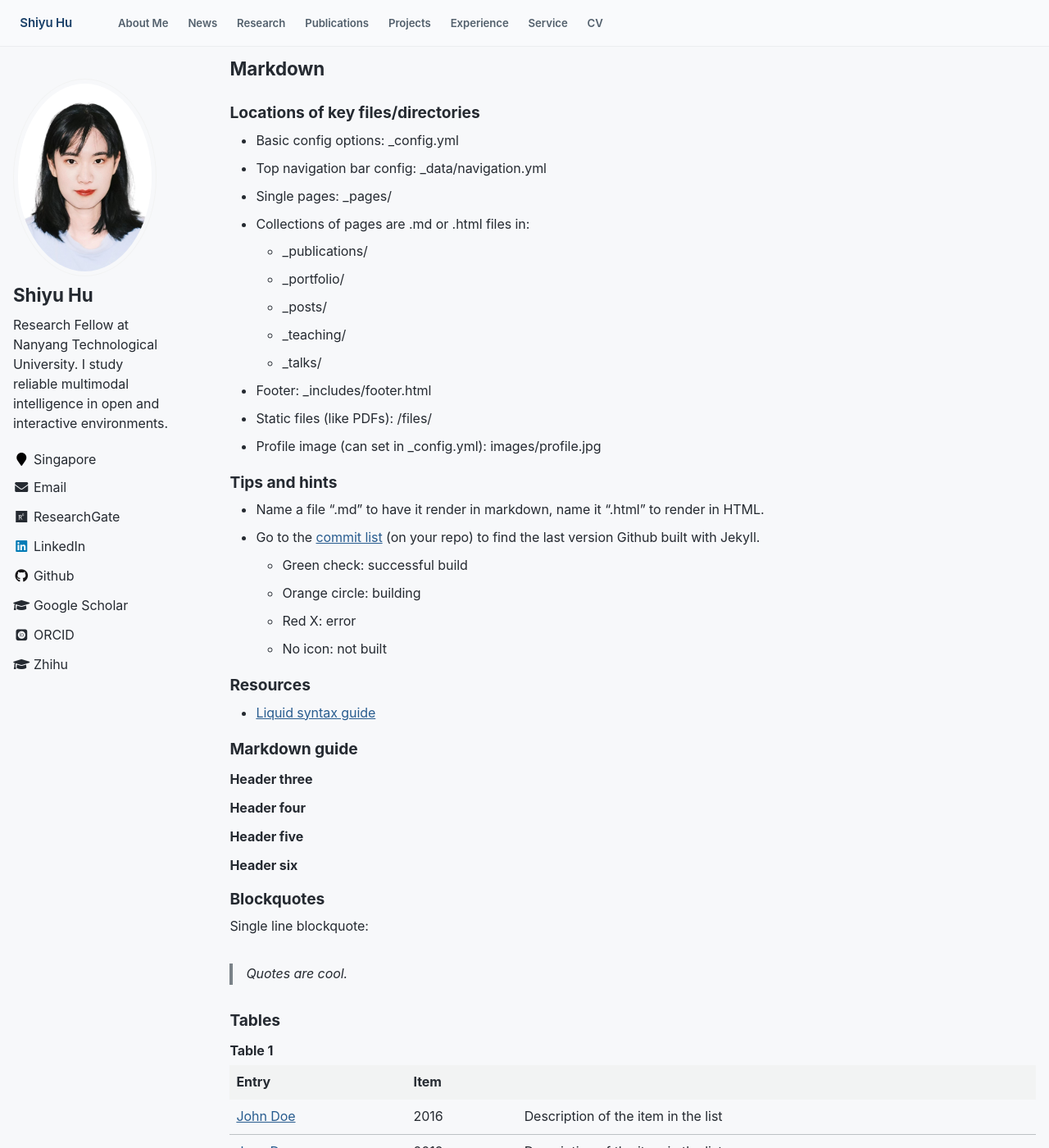
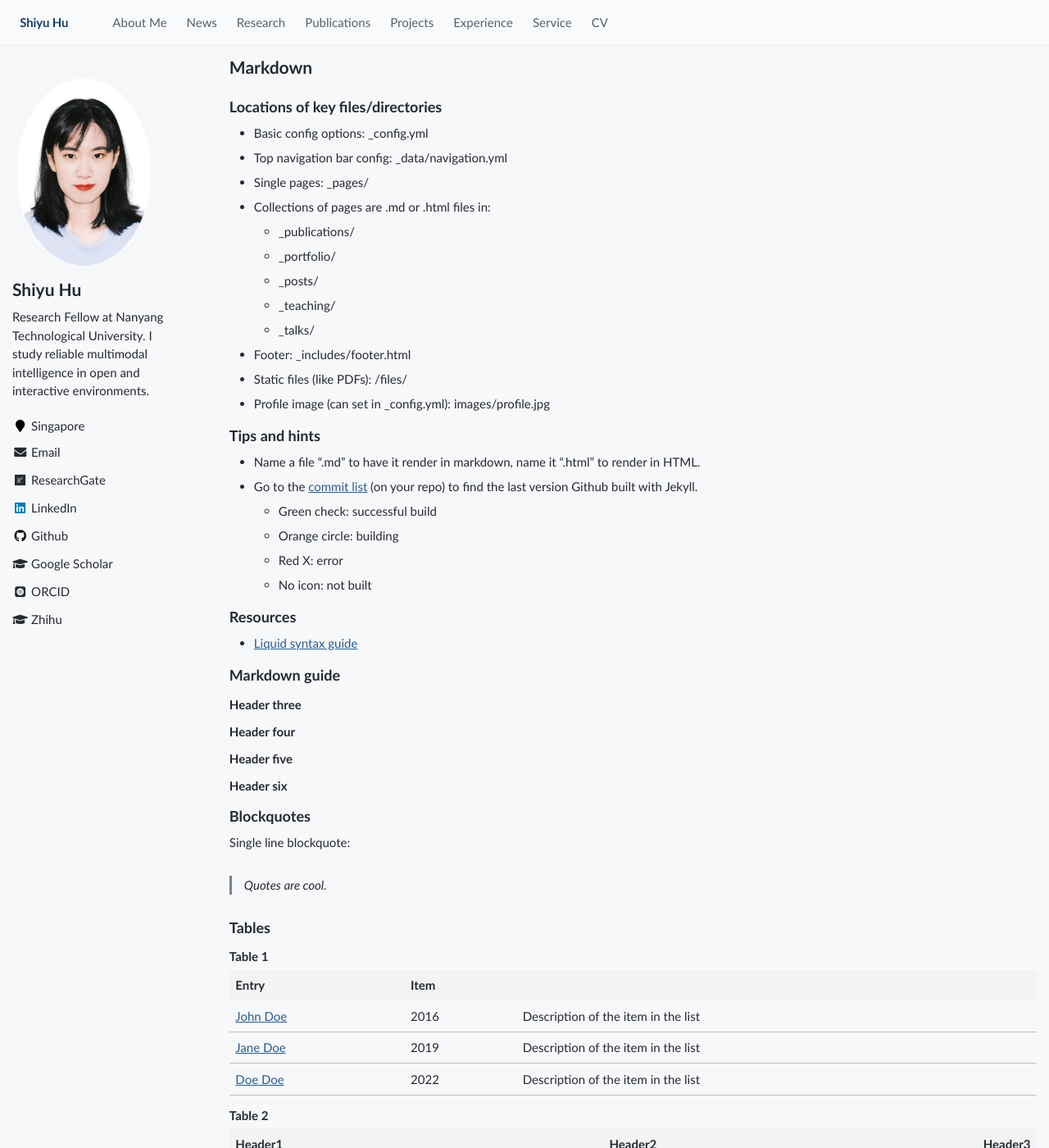
Before and after one commit to huuuuusy/huuuuusy.github.io, a Jekyll site: the page built from _pages/markdown.md, in a window 1280 px wide and 1400 px high. Shown: the whole window at 82% size. Built offline with Jekyll 4.4.1, drawn with Linux system fonts in a browser that asks for light colours; some web fonts are replaced.

Commit message:
Restore original homepage typography

```diff
--- a/_sass/_variables.scss
+++ b/_sass/_variables.scss
@@ -14,7 +14,7 @@ $indent-var                 : 0.5em;
 
 /* system typefaces */
 $serif                      : Georgia, Times, serif;
-$sans-serif                 : -apple-system, BlinkMacSystemFont, "SF Pro Text", "Segoe UI Variable", "Segoe UI", Helvetica, Arial, sans-serif;
+$sans-serif                 : "Trebuchet MS", Helvetica, sans-serif;
 // $sans-serif                 : Georgia, serif, sans-serif;
 
 // $sans-serif                 : -apple-system, ".SFNSText-Regular", "San Francisco", "Roboto", "Segoe UI", "Helvetica Neue", "Lucida Grande", Arial, sans-serif;
--- a/assets/css/main.scss
+++ b/assets/css/main.scss
@@ -1327,10 +1327,10 @@ a {
 body {
     color: #252a31;
     background: #f7f8fa;
-    font-size: 16px;
-    font-weight: 400;
-    letter-spacing: -.004em;
-    line-height: 1.62;
+    font-size: 15px;
+    font-weight: normal;
+    letter-spacing: normal;
+    line-height: 1.5;
 }
 
 .masthead {
@@ -1347,7 +1347,8 @@ body {
         padding: .45rem .62rem;
         border-radius: .62rem;
         color: #53606d;
-        font-weight: 560;
+        font-size: 1rem;
+        font-weight: normal;
 
         &:hover {
             color: #244d6a;
@@ -1358,6 +1359,10 @@ body {
 
     .visible-links a:before {
         display: none;
+    }
+
+    .visible-links li:first-child a {
+        font-weight: bold;
     }
 
     button {
@@ -1497,8 +1502,8 @@ body {
 
 .paper-box .paper-box-text {
     color: #4b5967;
-    font-size: .9rem;
-    line-height: 1.56;
+    font-size: 1rem;
+    line-height: 1.5;
 
     > p:first-of-type strong:first-child {
         color: #253c50;
@@ -1532,9 +1537,7 @@ body {
 }
 
 .badge-preprint {
-    border-color: #dde1e6;
-    color: #5c6570;
-    background: #f2f4f6;
+    display: none;
 }
 
 .publication-subheading {
@@ -1555,8 +1558,8 @@ body {
         border-radius: .9rem;
         color: #4b5967;
         background: #fafbfc;
-        font-size: .9rem;
-        line-height: 1.56;
+        font-size: 1rem;
+        line-height: 1.5;
     }
 
     p {
@@ -1584,6 +1587,10 @@ body {
     }
 }
 
+.workshop-anchor:before {
+    display: none;
+}
+
 .home-section--cv {
     > ul {
         margin: 0;
@@ -1599,7 +1606,7 @@ body {
     border-radius: .62rem;
     color: #315d7b;
     background: #f6f9fb;
-    font-size: .84rem;
+    font-size: 1rem;
     font-weight: 650;
 
     &:hover {
@@ -1694,7 +1701,7 @@ body {
     .workshop-list li {
         padding: .8rem .85rem;
         border-radius: .8rem;
-        font-size: .86rem;
+        font-size: 1rem;
     }
 
     .platform-statistics-note {
```
Also changed, not shown: _pages/includes/publications.md (+1 -2 lines).
